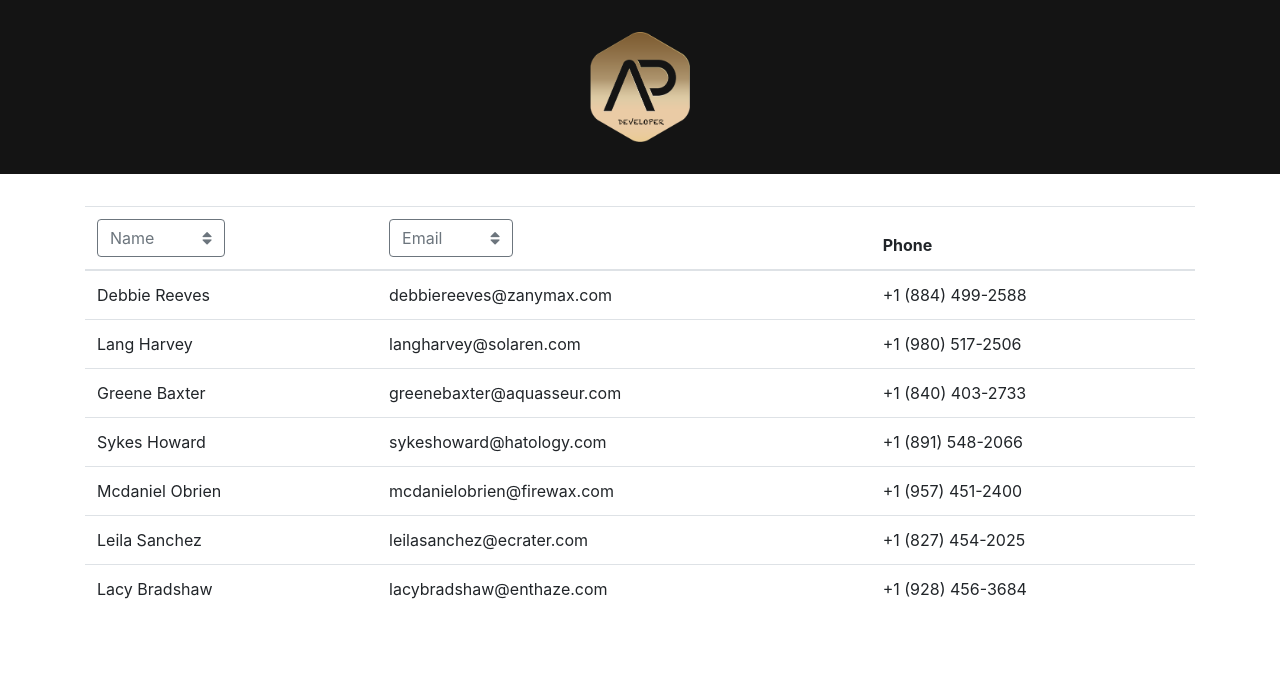
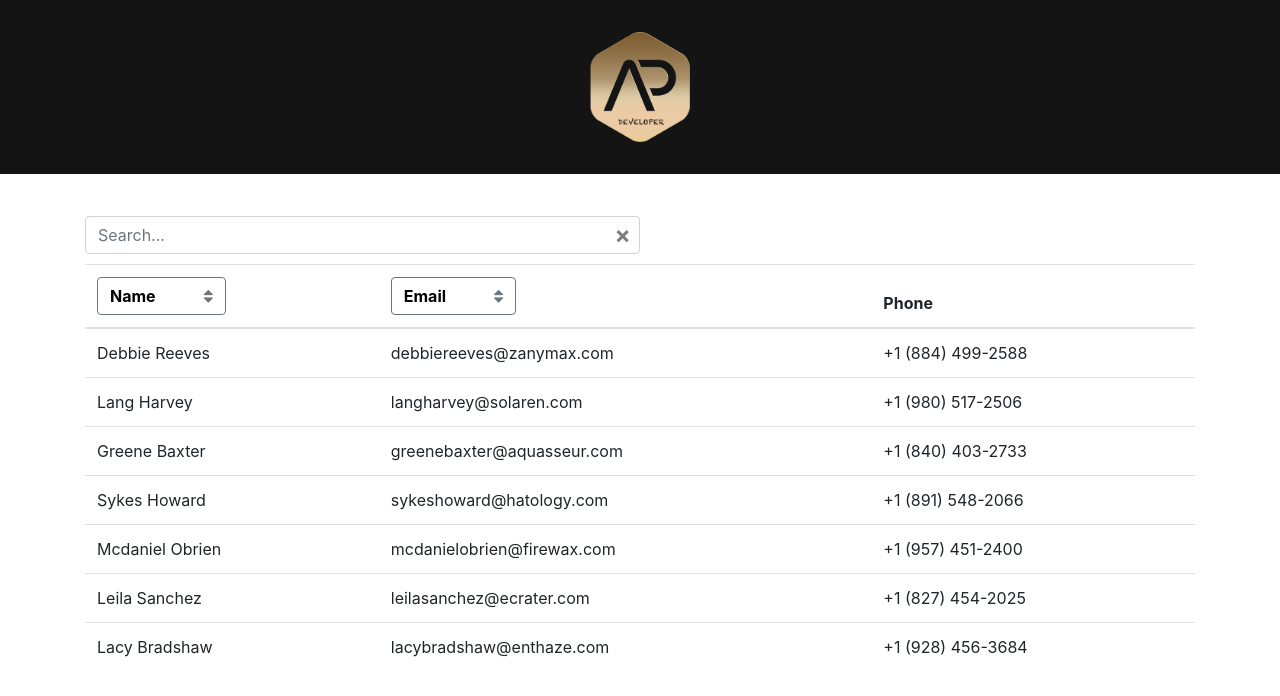
Before and after one commit to AlaaAbusafia/React-Table-Features, a React (Create React App) app: page / in a window 1280 px wide. Shown: the top 696 px of the page. Built offline with nearby package versions, Linux system fonts and the light colour scheme.

Commit message:
Adding Search Filter for only the displayed parameters

```diff
--- a/src/App.css
+++ b/src/App.css
@@ -33,4 +33,11 @@
 
 .col-title{
   margin-right: 3rem;
+  font-weight: bold;
+  color: black;
 }
+.reset-btn{
+  margin-left: -1.6rem;
+
+
+}
--- a/src/App.js
+++ b/src/App.js
@@ -1,28 +1,32 @@
-import React, { Component } from 'react';
+import React, { useState } from 'react';
 import { Container, Row, Col, Table } from 'reactstrap';
 import 'bootstrap/dist/css/bootstrap.min.css';
 import TableData from './components/TableData';
+import SearchFilter from './components/SearchFilter';
 
 import './App.css';
 import data from './api/data.json';
 import logo from './archipro_dev.webp';
 
-class App extends Component {
+const App =() => {
 
+  const [dataSource, setDataSource] = useState(data);
 
+  const filterTable =(filterTable) =>{
+      setDataSource(filterTable)
+  }
 
-
-  render() {
-    return (
+  return (
       <div className="App">
         <header className="App-header">
           <img src={logo} className="App-logo" alt="logo" />
         </header>
         <main className="App-content">
           <Container>
+            <SearchFilter dataSource={data}  filterTable={filterTable} />
             <Row>
               <Col>
-              <TableData dataSource={data} />
+              <TableData dataSource={dataSource} />
               </Col>
             </Row>
           </Container>
@@ -30,7 +34,6 @@ class App extends Component {
         </main>
       </div>
     );
-  }
 }
 
 export default App;
--- /dev/null
+++ b/src/components/SearchFilter.js
@@ -0,0 +1,56 @@
+import React, {useState} from 'react';
+import {Row, Input, Button} from 'reactstrap';
+
+
+const SearchFilter = ({dataSource, filterTable }) => {
+    // set search value to empty string
+    const [searchValue, setSearchValue] = useState('');
+    //set search parameters
+    //search data only by name, email and phone
+    const [searchParam] = useState(['name', 'email', 'phone']);
+
+    //Search filter for our columns
+    const searchHandleChange =(e)=>{
+        setSearchValue(e.target.value);
+
+        //assign in filteredData the results of filter function that takes data and returns all
+       //the items that match anything in our searchParam array
+       // if the indexOF() is > -1
+        const filteredData = dataSource.filter(row => {
+            return searchParam.some((newRow) => {
+                return (
+                  row[newRow]
+                  .toString()
+                  .toLowerCase()
+                  .indexOf(e.target.value.toLowerCase()) > -1
+                );
+            });
+        });
+        filterTable(filteredData);
+    }
+
+     // function resets the search Input value and the data table
+    const handleReset =()=>{
+        setSearchValue('');
+        filterTable(dataSource);
+    }
+
+    return (
+        <Row style={{ margin: '10px 0'}}>
+            <Input style={{ width: '50%'}}
+                placeholder="Search..."
+                value={searchValue}
+                onChange= {searchHandleChange}
+
+            />
+            <Button
+                close
+                type="reset"
+                onClick={handleReset}
+                className="reset-btn"
+            />
+        </Row>
+    )
+}
+
+export default SearchFilter
```
